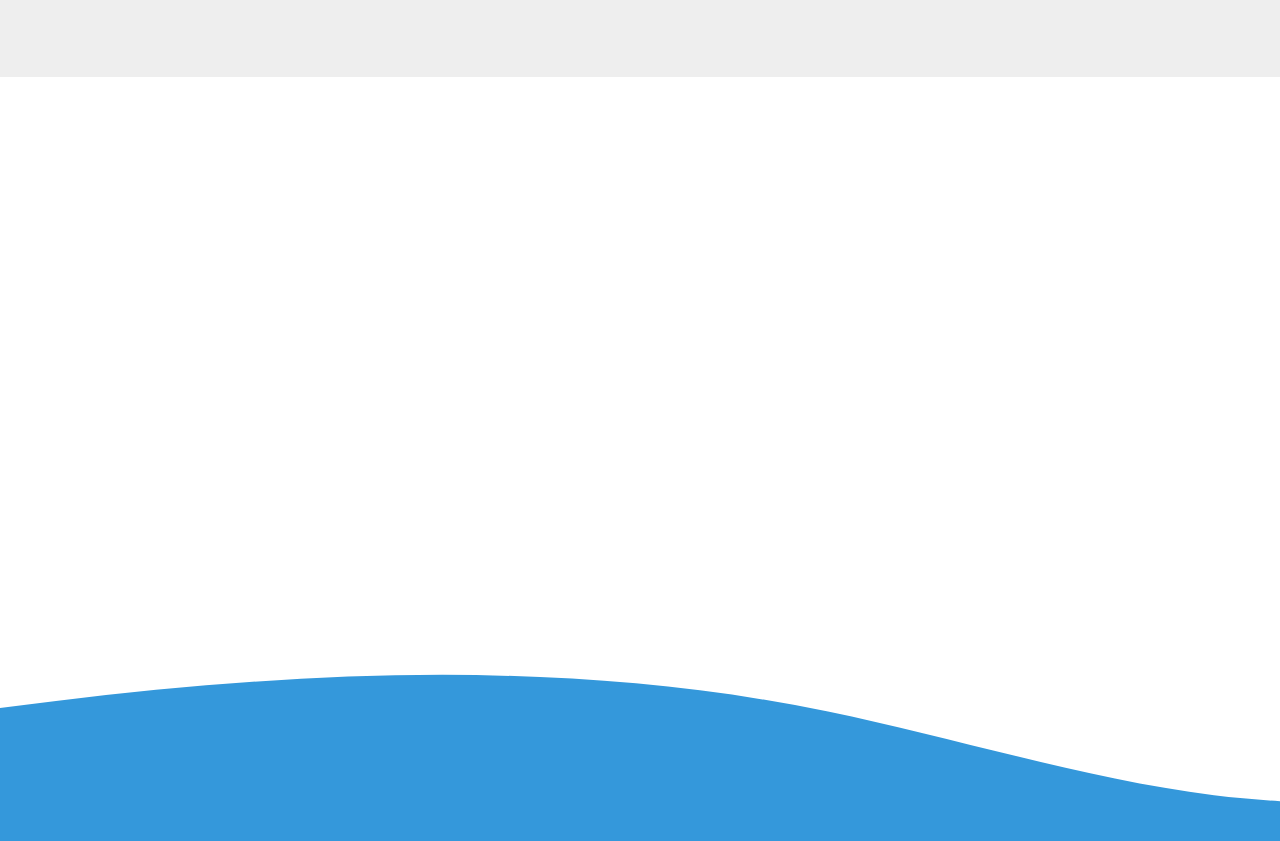
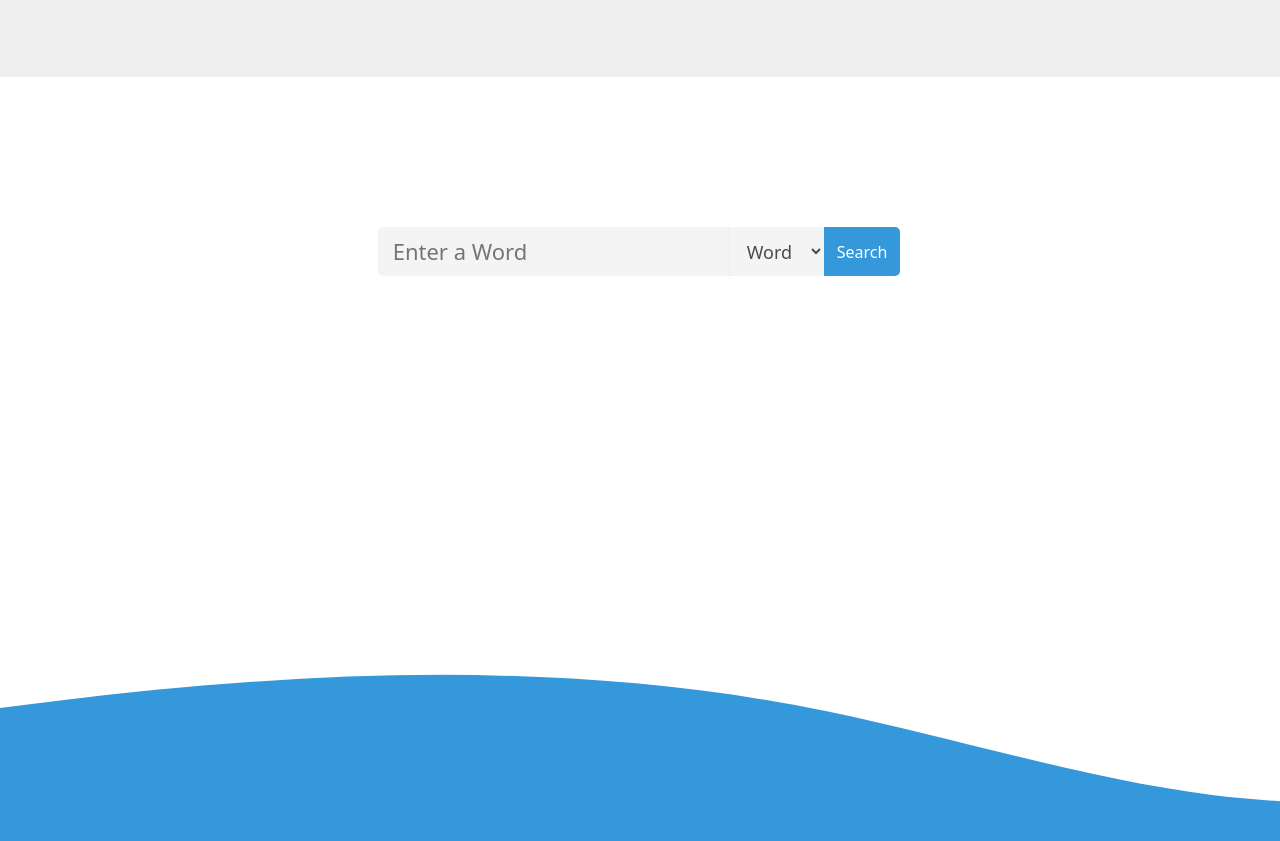
Before and after one commit to MhmodTayel/Wordly, a plain HTML site: page index.html in a window 1280 px wide. Shown: the part 1190-2031 px from the top of the page. Drawn offline with nearby package versions, Linux system fonts and the light colour scheme; a script that the page names is missing.

Commit message:
style input

```diff
--- a/index.html
+++ b/index.html
@@ -101,7 +101,25 @@
         </div>
       </div>
     </div>
-    <div class="data" id="data"></div>
+    <div class="data" id="data">
+      <div class="input">
+        <input
+          type="text"
+          id="text-input"
+          class="text-input"
+          placeholder="Enter a Word"
+        />
+        <select name="" id="select" class="select">
+          <option value="Word">Word</option>
+          <option value="Word">Word</option>
+          <option value="Word">Word</option>
+          <option value="Word">Word</option>
+          <option value="Word">Word</option>
+        </select>
+        <a href="#" class="btn">Search</a>
+      </div>
+      <div class="output"></div>
+    </div>
     <script
       src="https://cdn.jsdelivr.net/npm/bootstrap@5.0.0-beta2/dist/js/bootstrap.bundle.min.js"
       integrity="sha384-b5kHyXgcpbZJO/tY9Ul7kGkf1S0CWuKcCD38l8YkeH8z8QjE0GmW1gYU5S9FOnJ0"
--- a/main.js
+++ b/main.js
@@ -421,5 +421,5 @@ var startWords = [
 ];
 word = startWords[Math.floor(Math.random() * startWords.length)];
 
-enqueue(word);
-expand();
+// enqueue(word);
+// expand();
--- a/style.scss
+++ b/style.scss
@@ -122,9 +122,57 @@ body {
   }
 }
 
+// .landing,
+// .about {
+//   display: none !important;
+// }
+
 .data {
   width: 100%;
   height: 100vh;
+  display: flex;
+  flex-direction: column;
+  .input {
+    margin: 0 auto;
+    margin-top: 150px;
+    display: flex;
+    // align-items: center;
+    .text-input {
+      font-size: 22px;
+      padding: 8px 15px;
+      border: 0;
+      border-top-left-radius: 5px;
+      border-bottom-left-radius: 5px;
+      background-color: rgba(238, 238, 238, 0.644);
+      outline: none;
+    }
+    .select {
+      border: 0;
+      padding: 8px 15px;
+      font-size: 18px;
+      margin: 0;
+      transform: translateX(-2px);
+      background-color: rgba(238, 238, 238, 0.644);
+
+      outline: none;
+      color: #000000b2;
+    }
+    .btn {
+      background-color: #3498db;
+      color: #fff;
+      display: flex;
+      align-items: center;
+      border-radius: 0;
+      border-top-right-radius: 5px;
+      border-bottom-right-radius: 5px;
+      transform: translateX(-2px);
+      outline: none;
+      transition: 0.2s;
+      &:hover {
+        background-color: #2e83bd;
+      }
+    }
+  }
 }
 
 @keyframes animate {
```
Also changed, not shown: css/style.css.
